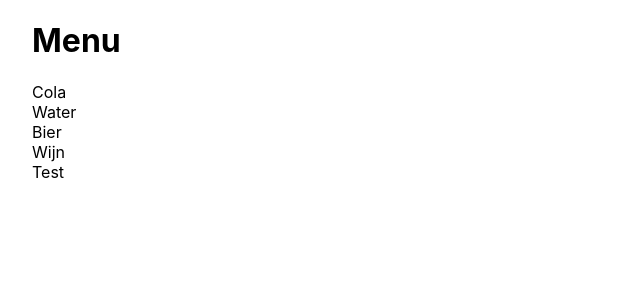
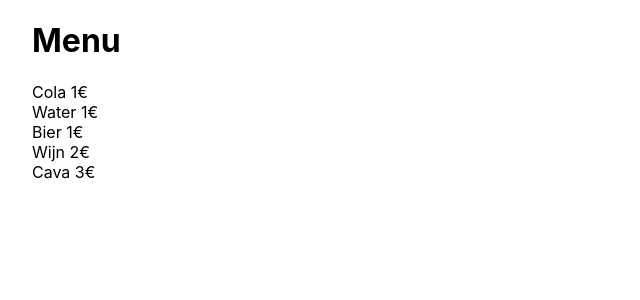
Before and after one commit to Jitse2003/dynamic_oefeningen, a React (Create React App) app: page / in a window 1280 px wide. Shown: the top 300 px of the page, without its empty margins (0-640 px from the left). Built offline with nearby package versions, Linux system fonts and the light colour scheme.

Commit message:
Excercise 4.5

```diff
--- a/src/App.js
+++ b/src/App.js
@@ -6,11 +6,11 @@ function App() {
 
         <div className="App">
             <h1>Menu</h1>
-            <MenuProduct productName="Cola"/>
-            <MenuProduct productName="Water"/>
-            <MenuProduct productName="Bier"/>
-            <MenuProduct productName="Wijn"/>
-            <MenuProduct productName="Test"/>
+            <MenuProduct productName="Cola" productPrice="1"/>
+            <MenuProduct productName="Water" productPrice="1"/>
+            <MenuProduct productName="Bier" productPrice="1"/>
+            <MenuProduct productName="Wijn" productPrice="2"/>
+            <MenuProduct productName="Cava" productPrice="3"/>
         </div>
     );
 }
--- a/src/components/MenuProduct.js
+++ b/src/components/MenuProduct.js
@@ -1,4 +1,5 @@
 export function MenuProduct(props) {
     const {productName} = props;
-    return <div>{productName}</div>;
+    const {productPrice} = props;
+    return <div>{productName} {productPrice}€</div>;
 }
```
